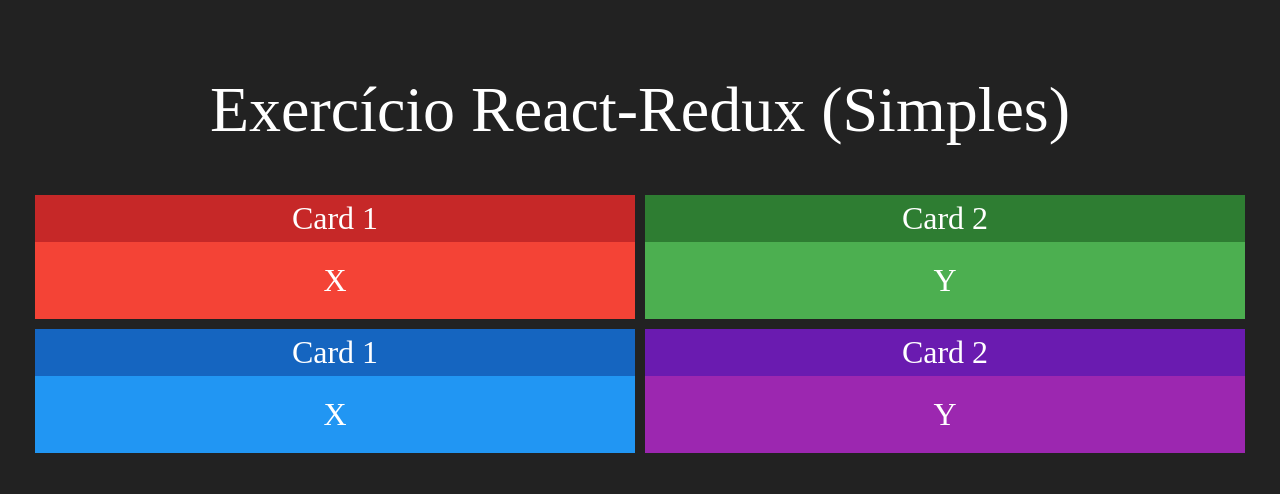
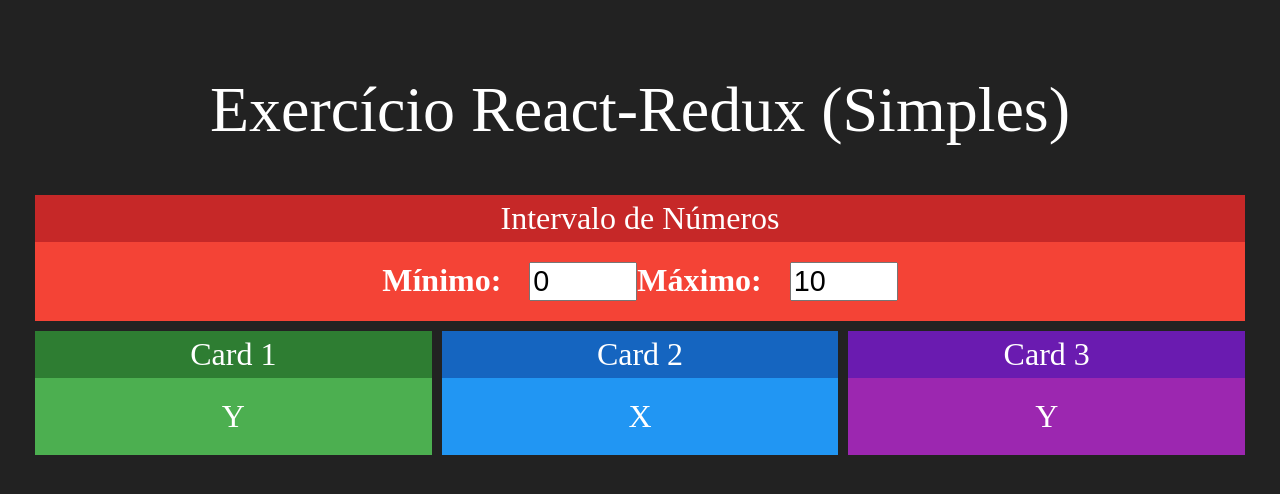
Before and after one commit to Rafael-doctom/redux-simples, a React (Create React App) app: page / in a window 1280 px wide. Shown: the top 494 px of the page. Built offline with nearby package versions, Linux system fonts and the light colour scheme.

Commit message:
117/399 - componente intervalo
estrutura do componente

```diff
--- a/src/App.js
+++ b/src/App.js
@@ -1,4 +1,5 @@
 import React from "react"
+import Intervalo from "./components/Intervalo";
 import Card from "./components/Card";
 import "./App.css"
 
@@ -7,18 +8,16 @@ function App() {
     <div className="App">
       <h1>Exercício React-Redux (Simples)</h1>
       <div className="linha">
-        <Card title="Card 1" red>
+        <Intervalo/>
+      </div>
+      <div className="linha">
+        <Card title="Card 1" green>
+          Y
+        </Card>
+        <Card title="Card 2" blue>
           X
         </Card>
-        <Card title="Card 2" green>
-          Y
-        </Card>
-      </div>
-      <div className="linha">
-      <Card title="Card 1" blue>
-          X
-        </Card>
-        <Card title="Card 2" purple>
+        <Card title="Card 3" purple>
           Y
         </Card>
       </div>
--- /dev/null
+++ b/src/components/Intervalo.css
@@ -0,0 +1,6 @@
+.Intervalo input{
+    font-size: 1.8rem;
+    margin-left: 20px;
+    margin-left: 20px;
+    width: 100px;
+}
--- /dev/null
+++ b/src/components/Intervalo.jsx
@@ -0,0 +1,21 @@
+/* eslint-disable import/no-anonymous-default-export */
+import "./Intervalo.css"
+import React from "react"
+import Card from "./Card"
+
+export default props => {
+    return(
+        <Card title="Intervalo de Números" red>
+            <div className="Intervalo">
+                <span>
+                    <strong>Mínimo: </strong>
+                    <input type="number" value= {0} readOnly/>
+                </span>
+                <span>
+                    <strong>Máximo: </strong>
+                    <input type="number" value={10} readOnly/>
+                </span>
+            </div>
+        </Card>
+    )
+}
```
